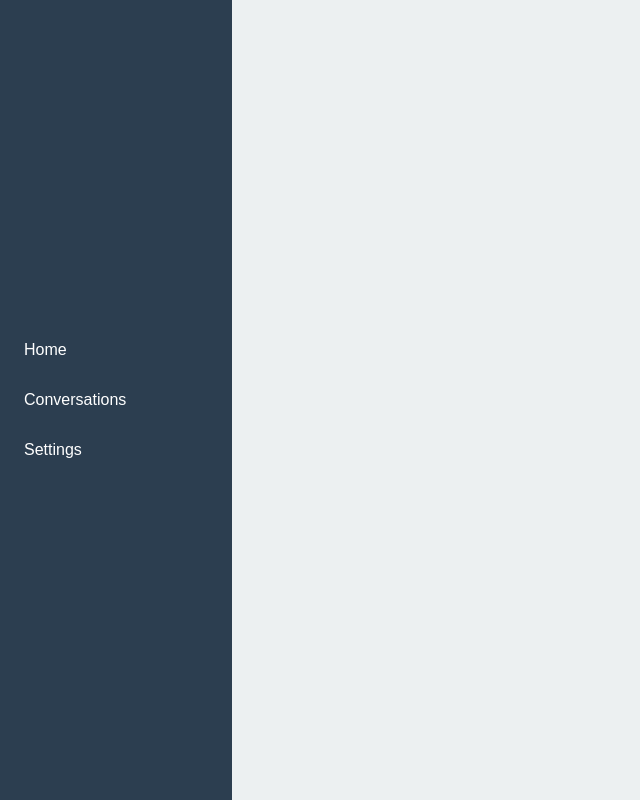
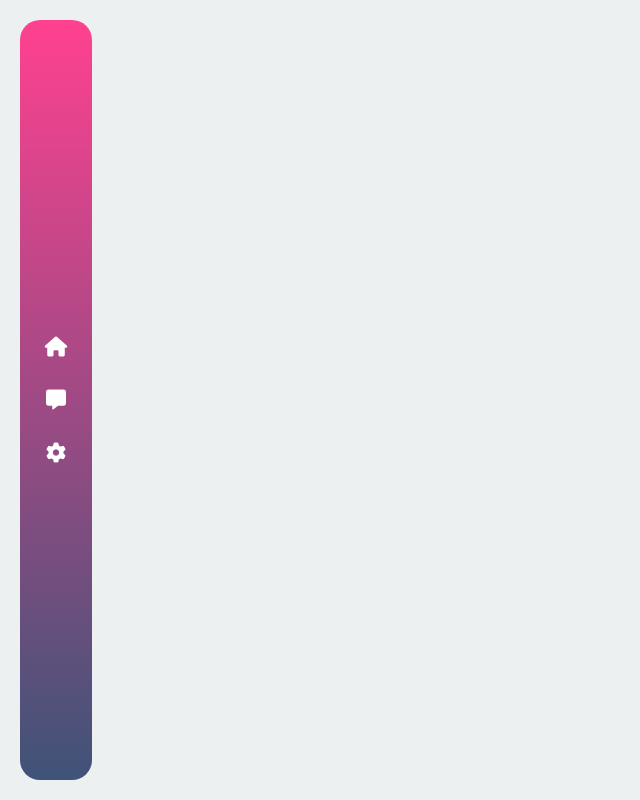
Before and after one commit to Ghergutftw/ItMarathon, an Angular app in the folder FE/: page /home-menu in a window 1280 px wide. Shown: the whole page, without its empty margins (0-640 px from the left). Built offline with nearby package versions, Linux system fonts and the light colour scheme.

Commit message:
Menu nav completed

```diff
--- a/FE/src/app/home-menu/home-menu.component.css
+++ b/FE/src/app/home-menu/home-menu.component.css
@@ -5,12 +5,16 @@
 }
 
 .sidebar {
-  width: 200px;
-  background-color: #2c3e50;
-  padding: 1rem;
   display: flex;
   flex-direction: column;
   justify-content: center;
+  align-items: center;
+
+  width: 40px;
+  margin: 20px;
+  border-radius: 20px;
+  background: linear-gradient(to top, #3f5378, #ff4190);
+  padding: 1rem;
   gap: 1rem;
 }
 
@@ -25,9 +29,12 @@
   transition: background-color 0.2s ease;
 }
 
+i{
+  font-size: 20px;
+}
+
 .sidebar button:hover {
-  background-color: #34495e;
-  border-radius: 5px;
+  transform: scale(1.2);
 }
 
 .main-content {
--- a/FE/src/app/home-menu/home-menu.component.html
+++ b/FE/src/app/home-menu/home-menu.component.html
@@ -1,8 +1,14 @@
 <div class="app-container">
   <aside class="sidebar">
-    <button (click)="navigateTo('/home')"> Home</button>
-    <button (click)="navigateTo('/conversations')"> Conversations</button>
-    <button (click)="navigateTo('/settings')"> Settings</button>
+    <button (click)="navigateTo('/home')">
+      <i class="fa-solid fa-house" style="color: #ffffff;"></i>
+    </button>
+    <button (click)="navigateTo('/conversations')">
+      <i class="fa-solid fa-message" style="color: #ffffff;"></i>
+    </button>
+    <button (click)="navigateTo('/settings')">
+      <i class="fa-solid fa-gear" style="color: #ffffff;"></i>
+    </button>
   </aside>
 
   <main class="main-content">
--- a/FE/src/app/login/login.component.css
+++ b/FE/src/app/login/login.component.css
@@ -58,8 +58,8 @@ span.error{
 
 button {
   border-radius: 20px;
-  border: 1px solid #FF4B2B;
-  background-color: #FF4B2B;
+  border: 1px solid #ff4190;
+  background-color: #ff4190;
   color: #FFFFFF;
   font-size: 12px;
   font-weight: bold;
@@ -173,8 +173,8 @@ input {
 
 .overlay {
   background: #FF416C;
-  background: -webkit-linear-gradient(to right, #FF4B2B, #FF416C);
-  background: linear-gradient(to right, #FF4B2B, #FF416C);
+  background: -webkit-linear-gradient(to right, #b68c85, #a61a3a);
+  background: linear-gradient(to right, #3f5378, #ff4190);
   background-repeat: no-repeat;
   background-size: cover;
   background-position: 0 0;
--- a/FE/src/app/login/login.component.html
+++ b/FE/src/app/login/login.component.html
@@ -5,11 +5,11 @@
                 <h1>Create Account</h1>
                 <input type="text" placeholder="Name" [(ngModel)]="user.name" name="name" required>
                 <input type="email" placeholder="Email" [(ngModel)]="user.email" name="email" required>
-                <input type="password" (input)="verifyPassword()" [(ngModel)]="user.password" name="password" required>
+                <input type="password" placeholder="Password" (input)="verifyPassword()" [(ngModel)]="user.password" name="password" required>
                 <div *ngIf="passwordError">
                     <span class="error">{{passwordError}}</span>
                 </div>
-                <input type="password" [(ngModel)]="confirmPasswd" name="passwordConfirm" required>
+                <input type="password" placeholder="Confirm Password" [(ngModel)]="confirmPasswd" name="passwordConfirm" required>
                 <div *ngIf="confirmPasswdError">
                     <span class="error">{{confirmPasswdError}}</span>
                 </div>
--- a/FE/src/index.html
+++ b/FE/src/index.html
@@ -6,6 +6,7 @@
   <base href="/">
   <meta name="viewport" content="width=device-width, initial-scale=1">
   <link rel="icon" type="image/x-icon" href="favicon.ico">
+  <link rel="stylesheet" href="https://cdnjs.cloudflare.com/ajax/libs/font-awesome/6.4.0/css/all.min.css" />
 </head>
 <body>
   <app-root></app-root>
--- a/FE/src/styles.css
+++ b/FE/src/styles.css
@@ -3,3 +3,7 @@ html, body{
   margin: 0;
   padding: 0;
 }
+
+body{
+  background-color: #ecf0f1;
+}
```
